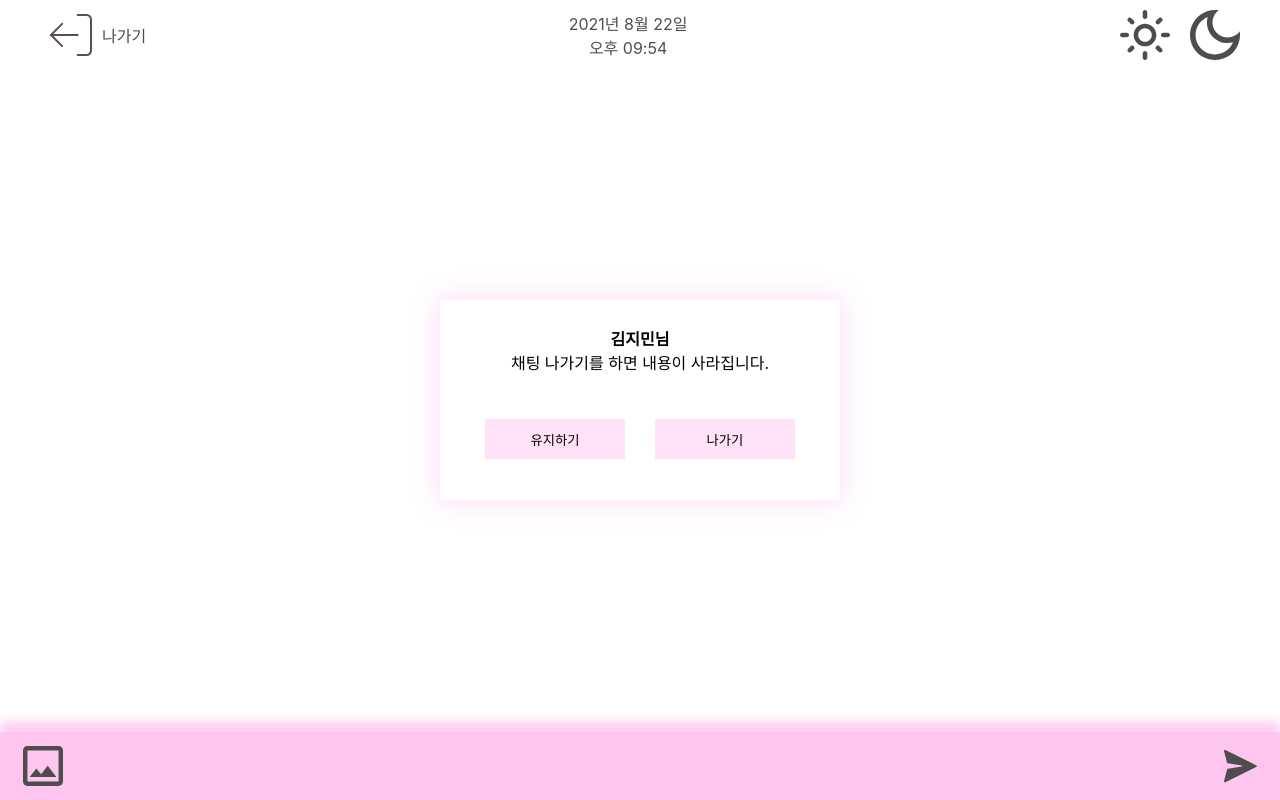
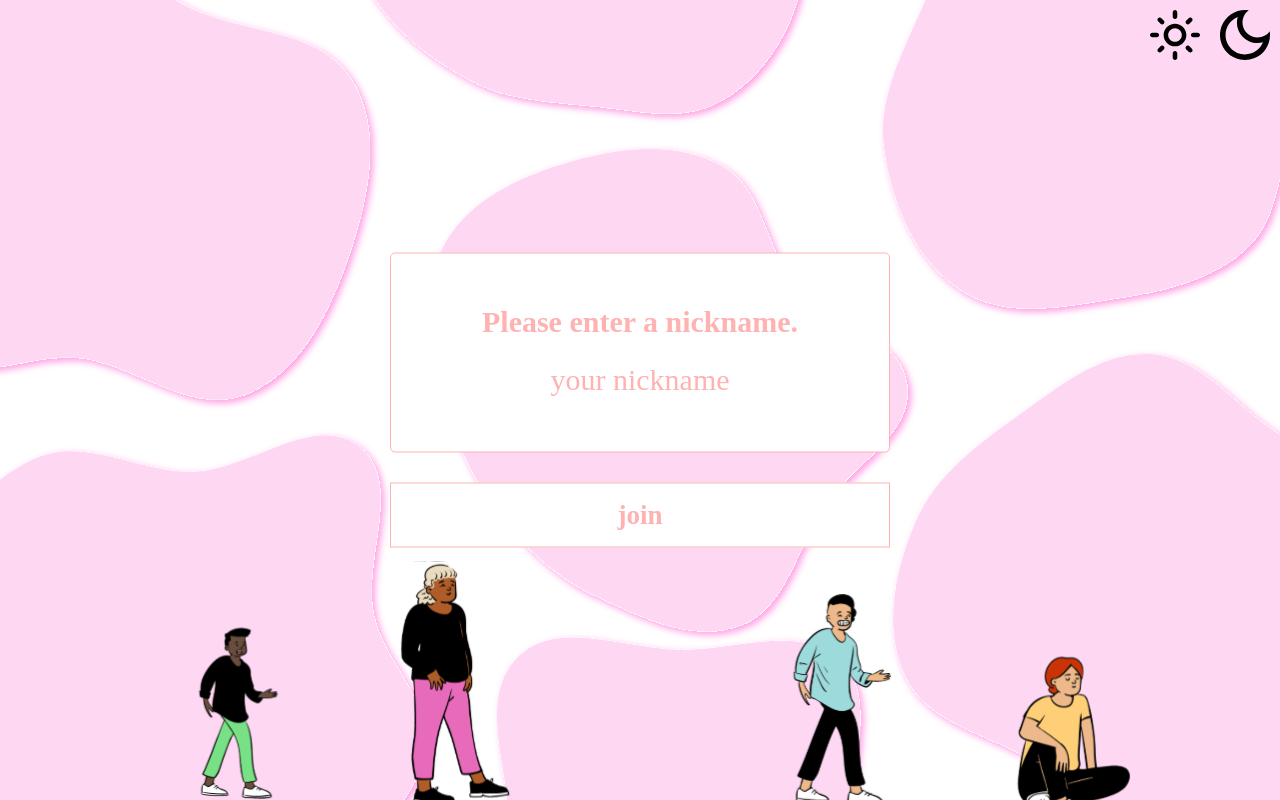
Before and after one commit to DSM-Matching/Matching-Front, a React (Create React App) app: page / in a window 1280 px wide. Built offline with nearby package versions, Linux system fonts and the light colour scheme.

Commit message:
[ADD] Route 추가

```diff
--- a/src/App.tsx
+++ b/src/App.tsx
@@ -1,12 +1,15 @@
 import React from "react";
 import "./App.css";
 import { WhiteMain, Chatting } from "./components";
+import { BrowserRouter, Route } from 'react-router-dom';
 
 function App() {
   return (
     <>
-      {/* <WhiteMain /> */}
-      <Chatting/>
+      <BrowserRouter>
+        <Route exact path="/" component={WhiteMain}/>
+        <Route exact path="/chatting" component={Chatting}/>
+      </BrowserRouter>
     </>
   );
 }
```
